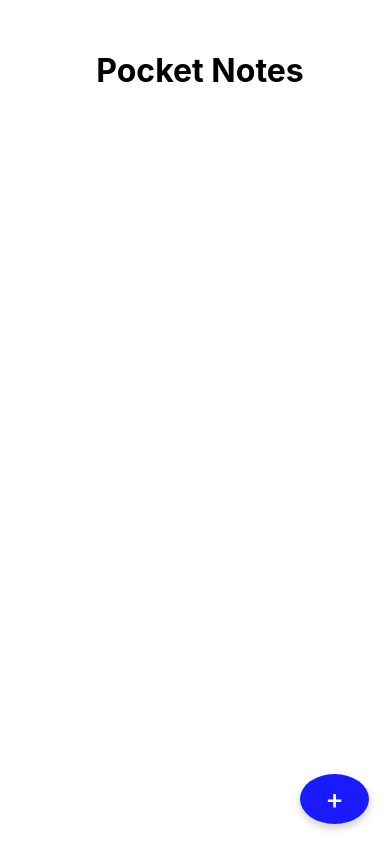
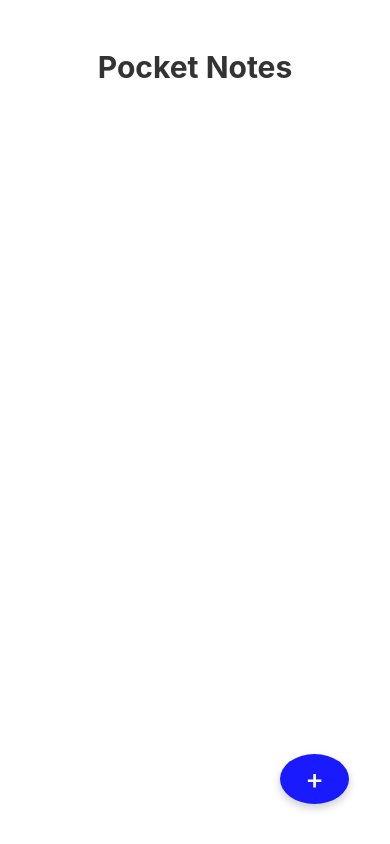
Before and after one commit to VyankateshKedar/Notes-App, a React (Vite) app: page / in a window 390 px wide. Shown: the top 844 px of the page. Built offline with nearby package versions, Linux system fonts and the light colour scheme.

Commit message:
Update App.css

```diff
--- a/src/styles/App.css
+++ b/src/styles/App.css
@@ -194,6 +194,9 @@ footer {
 @media (max-width: 600px) {
   .app {
     padding: 0;
+    display: flex;
+    flex-direction: column;
+    align-items: center;
   }
 
   /* Fullscreen Sidebar on mobile */
@@ -236,6 +239,80 @@ footer {
   /* Show main content when sidebar is hidden */
   .main-content.active {
     transform: translateX(0);
+  }
+
+  /* Sidebar title styling */
+  .sidebar h2 {
+    font-size: 30px;
+    margin-bottom: 20px;
+    color: #333333;
+    margin-right: 80px;
+  }
+
+  /* Group items styling */
+  .groups-list {
+    width: 100%;
+    display: flex;
+    flex-direction: column;
+    align-items: flex-start;
+    padding: 10px 0;
+    gap: 10px;
+  }
+
+  .group-item {
+    display: flex;
+    align-items: center;
+    padding: 10px;
+    border-radius: 8px;
+    width: 100%;
+    max-width: 90%;
+    cursor: pointer;
+    transition: background-color 0.2s;
+  }
+
+  .group-item:hover {
+    background-color: #f0f0f0;
+  }
+
+  /* Group initials in sidebar */
+  .group-initials {
+    width: 50px;
+    height: 50px;
+    display: flex;
+    align-items: center;
+    justify-content: center;
+    background-color: #333;
+    color: #ffffff;
+    border-radius: 50%;
+    font-size: 24px;
+    font-weight: bold;
+    margin-right: 15px;
+  }
+
+  /* Group name in sidebar */
+  .group-name {
+    font-size: 24px;
+    font-weight: bold;
+    color: #333333;
+  }
+
+  /* Floating "+" button for mobile */
+  .add-group-btn {
+    position: fixed;
+        bottom: 80px;
+        left: 280px;
+        width: 50px;
+        height: 50px;
+        background-color: #1a1aff;
+        color: #ffffff;
+        font-size: 28px;
+        border-radius: 50%;
+        display: flex;
+        align-items: center;
+        justify-content: center;
+        box-shadow: 0 4px 8px rgba(0, 0, 0, 0.2);
+        cursor: pointer;
+        z-index: 1000;
   }
 
   /* Header in main content */
@@ -317,11 +394,6 @@ footer {
     z-index: 100;
   }
 
-  .group-name {
-    font-size: 24px;
-    color: #333333;
-  }
-
   /* Text input styling */
   .note-textarea {
     flex: 1;
@@ -342,53 +414,4 @@ footer {
     border: none;
     cursor: pointer;
   }
-
-  /* Floating "+" button for mobile */
-  .add-group-btn {
-    position: fixed;
-    bottom: 60px;
-    left: 300px;
-    width: 50px;
-    height: 50px;
-    background-color: #1a1aff;
-    color: #ffffff;
-    font-size: 28px;
-    border-radius: 50%;
-    display: flex;
-    align-items: center;
-    justify-content: center;
-    box-shadow: 0 4px 8px rgba(0, 0, 0, 0.2);
-    cursor: pointer;
-    z-index: 1000;
-  }
-
-  /* Adjustments to center-align elements inside sidebar on mobile */
-  .sidebar h2 {
-    font-size: 32px;
-    margin-right: 70px;
-  }
-
-  .groups-list {
-    width: 100%;
-    display: flex;
-    flex-direction: column;
-    align-items: center;
-    gap: 10px;
-    margin-top: 20px;
-  }
-
-  .group-item {
-    display: flex;
-    align-items: center;
-    padding: 10px;
-    border-radius: 8px;
-    transition: background-color 0.2s;
-    cursor: pointer;
-    width: 100%;
-    max-width: 90%;
-  }
-
-  .group-item:hover {
-    background-color: #f0f0f0;
-  }
 }
```
